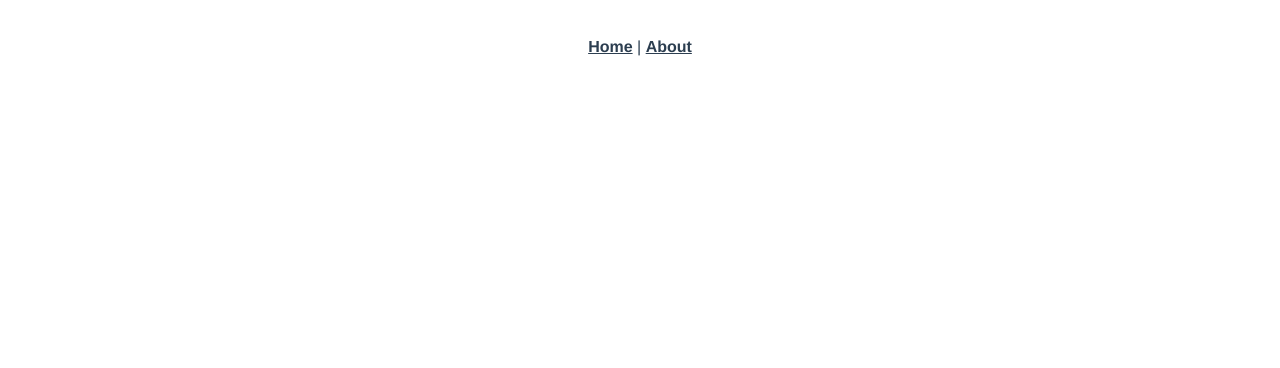
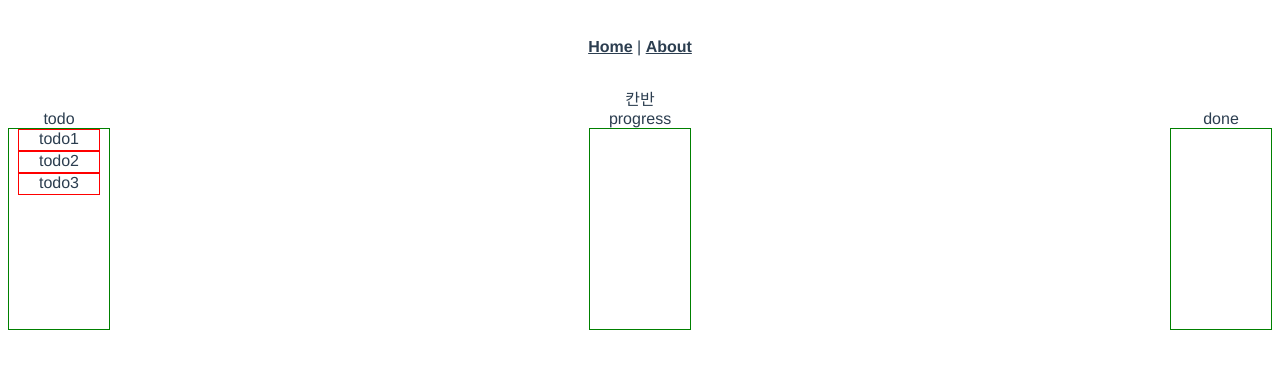
Before and after one commit to 2kyung19/web-framework-comparison, a Vue app in the folder vue-proj/: page /kanban in a window 1280 px wide. Before the commit this address had no page. Shown: the top 368 px of the page. Built offline with nearby package versions, Linux system fonts and the light colour scheme.

Commit message:
feat : kanban

```diff
--- a/vue-proj/src/router/index.js
+++ b/vue-proj/src/router/index.js
@@ -45,6 +45,11 @@ const routes = [
     name: '404',
     component: Error404,
   },
+  {
+    path: '/kanban',
+    name: 'kanban',
+    component: () => import('../views/KanbanView.vue'),
+  },
 ];
 
 const router = createRouter({
--- /dev/null
+++ b/vue-proj/src/views/KanbanView.vue
@@ -0,0 +1,93 @@
+<template>
+  <div>
+    <div>칸반</div>
+    <div class="kanban-box">
+      <div>
+        <div>todo</div>
+        <div class="kanban-ticket-box" @dragover="onDragOver" @drop="onDrop('todo')">
+          <div
+            v-for="(item, idx) in kanban.filter(i=>i.type==='todo')"
+            :key="idx"
+            class="kanban-ticket"
+            draggable="true"
+            @drag="onDrag(item)"
+          >
+            {{ item.title }}
+          </div>
+        </div>
+      </div>
+      <div>
+        <div>progress</div>
+        <div class="kanban-ticket-box" @dragover="onDragOver" @drop="onDrop('progress')">
+          <div
+            v-for="(item, idx) in kanban.filter(i=>i.type==='progress')"
+            :key="idx"
+            class="kanban-ticket"
+            draggable="true"
+            @drag="onDrag(item)"
+          >
+            {{ item.title }}
+          </div>
+        </div>
+      </div>
+      <div>
+        <div>done</div>
+        <div class="kanban-ticket-box" @dragover="onDragOver" @drop="onDrop('done')">
+          <div
+            v-for="(item, idx) in kanban.filter(i=>i.type==='done')"
+            :key="idx"
+            class="kanban-ticket"
+            draggable="true"
+            @drag="onDrag(item)"
+          >
+            {{ item.title }}
+          </div>
+        </div>
+      </div>
+    </div>
+  </div>
+</template>
+
+<script>
+export default {
+  name: 'KanbanView',
+  data() {
+    return {
+      kanban: [{ type: 'todo', title: 'todo1' }, { type: 'todo', title: 'todo2' }, { type: 'todo', title: 'todo3' }],
+      moveItem: {},
+    };
+  },
+  methods: {
+    onDrag(item) {
+      this.moveItem = item;
+    },
+    onDragOver(event) {
+      event.preventDefault();
+    },
+    onDrop(option) {
+      if (option !== this.moveItem.type) {
+        this.kanban[this.kanban.indexOf(this.moveItem)].type = option;
+      }
+    },
+  },
+};
+</script>
+
+<style scoped>
+.kanban-box {
+  display: flex;
+  justify-content: space-between;
+}
+.kanban-ticket-box {
+  border: 1px solid green;
+  width: 100px;
+  min-height: 200px;
+}
+
+.kanban-ticket {
+  border: 1px solid red;
+  width: 80px;
+  height: 20px;
+  margin: auto;
+}
+</style>
```
